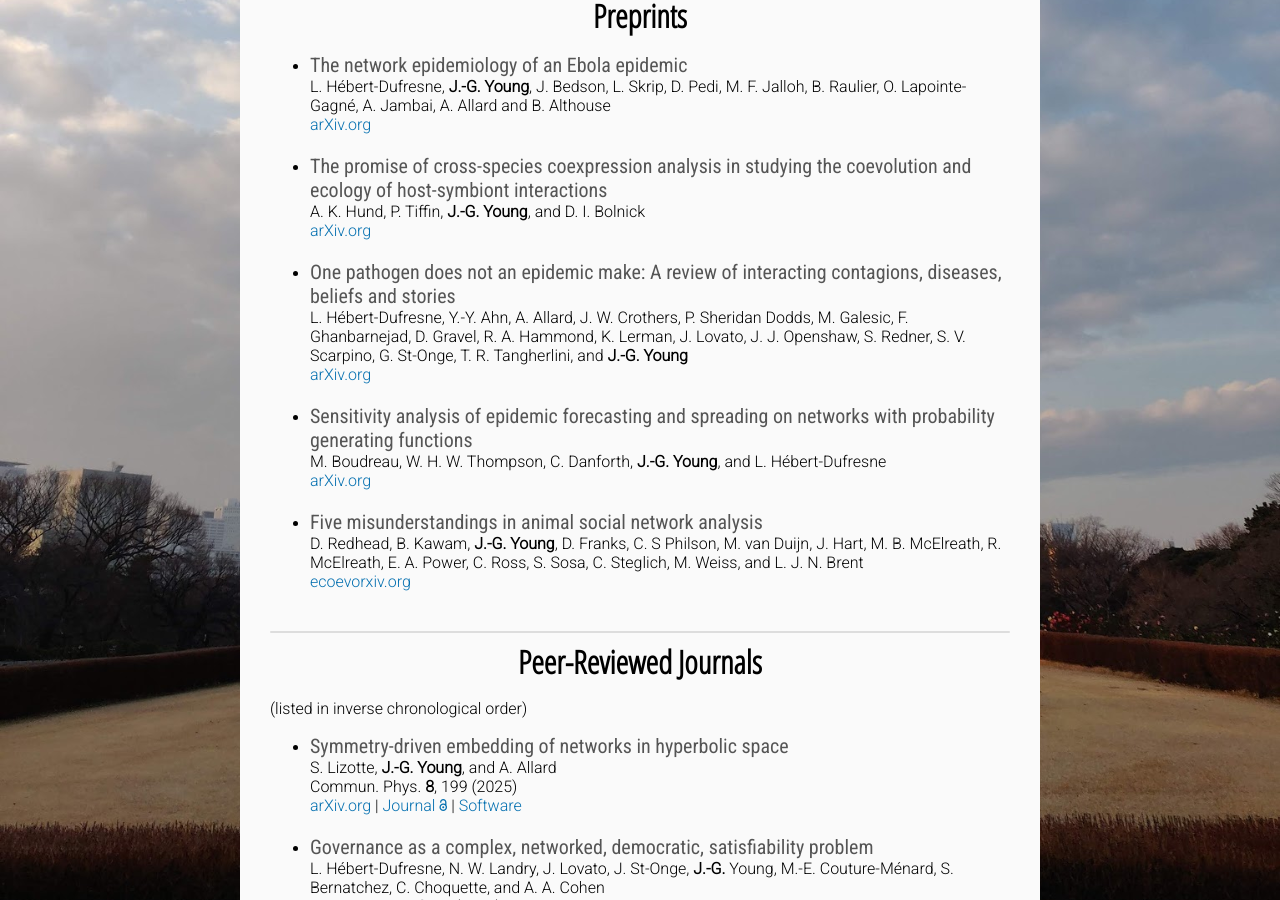
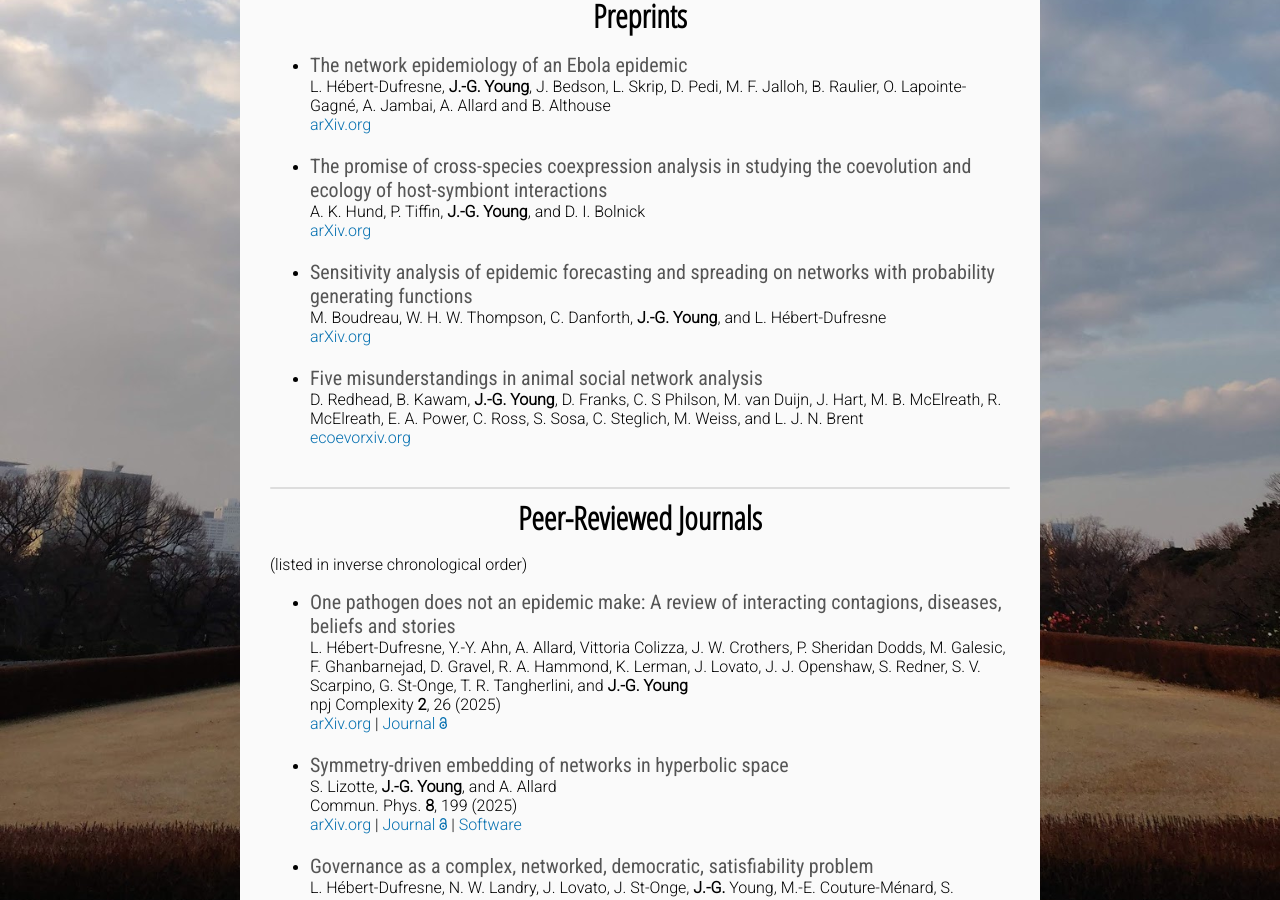
Before and after one commit to jg-you/jg-you.github.io, a Jekyll site: the page built from index.md, in a window 1280 px wide and 900 px high, scrolled down 771 px. Built offline with Jekyll 4.4.1, drawn with Linux system fonts in a browser that asks for light colours; some web fonts are replaced; comment, search, counter and statistics services are not loaded; part of the change alters nothing that is shown.

Commit message:
paper: One pathogen does not an epidemic make

```diff
--- a/index.md
+++ b/index.md
@@ -28,10 +28,6 @@ L. Hébert-Dufresne, **J.-G. Young**, J. Bedson, L. Skrip, D. Pedi, M. F. Jalloh
 A. K. Hund, P. Tiffin, **J.-G. Young**, and  D. I. Bolnick<br/>
 [arXiv.org](https://dx.doi.org/10.48550/arXiv.2206.12711)
 
-* <span class="pub-title">One pathogen does not an epidemic make: A review of interacting contagions, diseases, beliefs and stories</span><br/>
-L. Hébert-Dufresne, Y.-Y. Ahn, A. Allard, J. W. Crothers, P. Sheridan Dodds, M. Galesic, F. Ghanbarnejad, D. Gravel, R. A. Hammond, K. Lerman, J. Lovato, J. J. Openshaw, S. Redner, S. V. Scarpino, G. St-Onge, T. R. Tangherlini, and **J.-G. Young**<br/>
-[arXiv.org](https://doi.org/10.48550/arXiv.2504.15053)
-
 * <span class="pub-title">Sensitivity analysis of epidemic forecasting and spreading on networks with probability generating functions</span><br/>
 M. Boudreau, W. H. W. Thompson, C. Danforth, **J.-G. Young**, and L. Hébert-Dufresne<br/>
 [arXiv.org](https://doi.org/10.48550/arXiv.2506.24103)
@@ -47,11 +43,15 @@ D. Redhead, B. Kawam, **J.-G. Young**, D. Franks, C. S Philson, M. van Duijn, J.
 
 <p>(listed in inverse chronological order)</p>
 
+* <span class="pub-title">One pathogen does not an epidemic make: A review of interacting contagions, diseases, beliefs and stories</span><br/>
+L. Hébert-Dufresne, Y.-Y. Ahn, A. Allard,  Vittoria Colizza, J. W. Crothers, P. Sheridan Dodds, M. Galesic, F. Ghanbarnejad, D. Gravel, R. A. Hammond, K. Lerman, J. Lovato, J. J. Openshaw, S. Redner, S. V. Scarpino, G. St-Onge, T. R. Tangherlini, and **J.-G. Young**<br/>
+npj Complexity **2**, 26 (2025) <br/>
+[arXiv.org](https://doi.org/10.48550/arXiv.2504.15053) |   [Journal  <i class="ai ai-open-access" aria-hidden="true"></i>](https://doi.org/10.1038/s44260-025-00050-2)
+
 * <span class="pub-title">Symmetry-driven embedding of networks in hyperbolic space</span><br/>
 S. Lizotte, **J.-G. Young**, and A. Allard<br/>
 Commun. Phys. **8**, 199 (2025)<br/>
 [arXiv.org](https://doi.org/10.48550/arXiv.2406.10711)  |   [Journal  <i class="ai ai-open-access" aria-hidden="true"></i>](https://doi.org/10.1038/s42005-025-02122-0) | [Software](https://github.com/DynamicaLab/bigue)
-
 
 * <span class="pub-title">Governance as a complex, networked, democratic, satisfiability problem</span><br/>
 L. Hébert-Dufresne, N. W. Landry, J. Lovato, J. St-Onge, **J.-G.** Young, M.-E. Couture-Ménard, S. Bernatchez, C. Choquette, and A. A. Cohen<br/>
```
Also changed, not shown: 1 other file.
